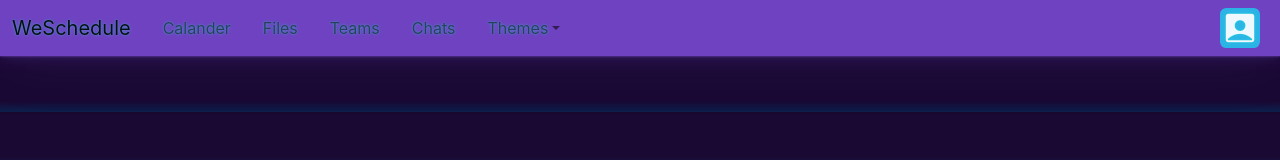
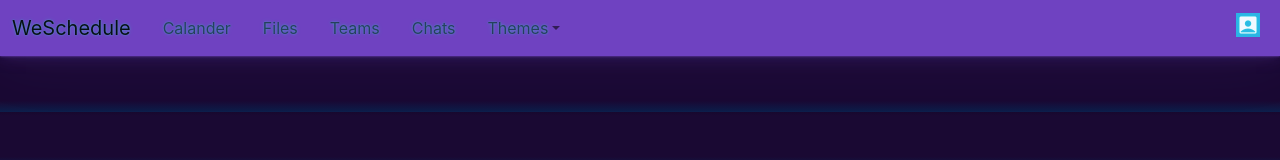
Before and after one commit to isthisdotusernametaken/WeSchedule, a React (Create React App) app: page / in a window 1280 px wide. Shown: the top 160 px of the page. Built offline with nearby package versions, Linux system fonts and the light colour scheme.

Commit message:
Update App.css profile icon.

```diff
--- a/src/App.css
+++ b/src/App.css
@@ -2,17 +2,12 @@
   margin: 0 0.5rem;
   display: flex;
 }
-
 .material-symbols-outlined {
-  float: right;
   color: aliceblue;
   font-variation-settings:
   'FILL' 1,
   'wght' 300,
   'GRAD' 0,
   'opsz' 100;
-  font-size: 2.5rem;
-  padding: 0rem;
   background-color: rgba(0, 255, 255, 0.6);
-  border-radius: .4rem;
 }
```
